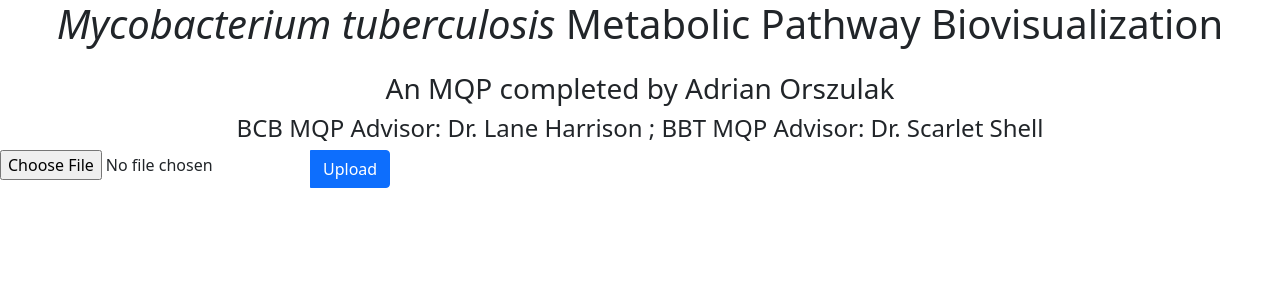
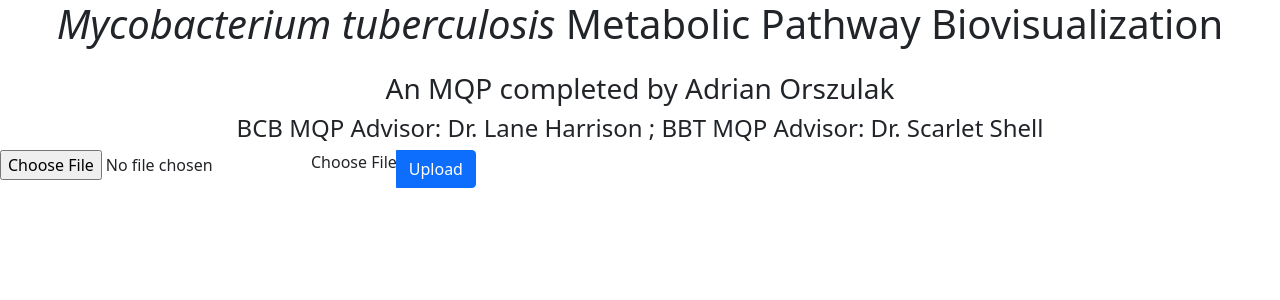
Before and after one commit to ao-joker/V2-BCB-MQP-BioVis, a React (Create React App) app in the folder client/: page / in a window 1280 px wide. Shown: the top 300 px of the page. Built offline with nearby package versions, Linux system fonts and the light colour scheme.

Commit message:
Update FileUpload.js

```diff
--- a/client/src/FileUpload.js
+++ b/client/src/FileUpload.js
@@ -63,7 +63,7 @@ function FileUpload()
             <form onSubmit = {onSubmit}>
                 <div className = "input-group mb-3">
                     <input type = "file" className = "custome-file-input" id = "customFile" onChange = {onChange}></input>
-                    <label className = "custom-file-label" htmlFor = "custom-file"></label>
+                    <label className = "custom-file-label" htmlFor = "custom-file">{fileName}</label>
                     <input type = "submit" value = "Upload" className = "btn btn-primary btn-block"></input>
                 </div>
             </form>
```
